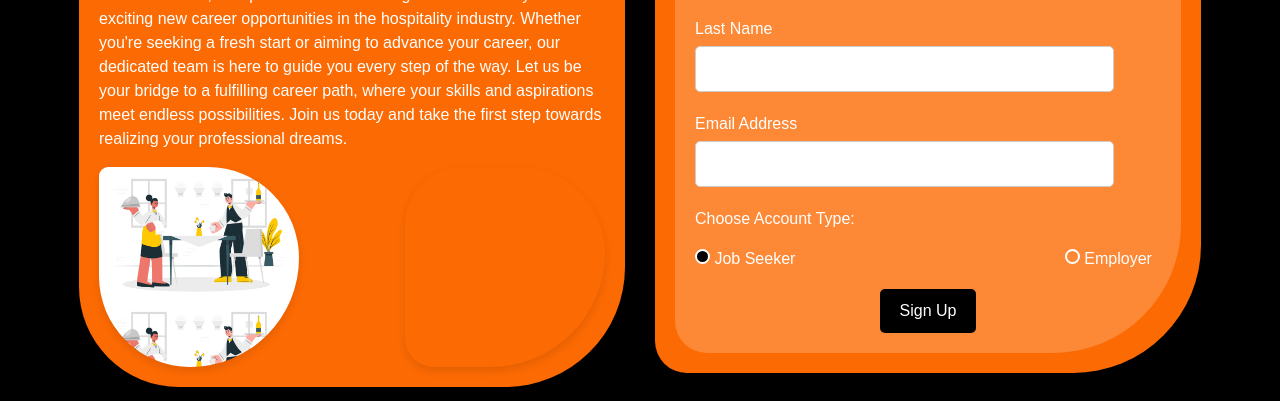
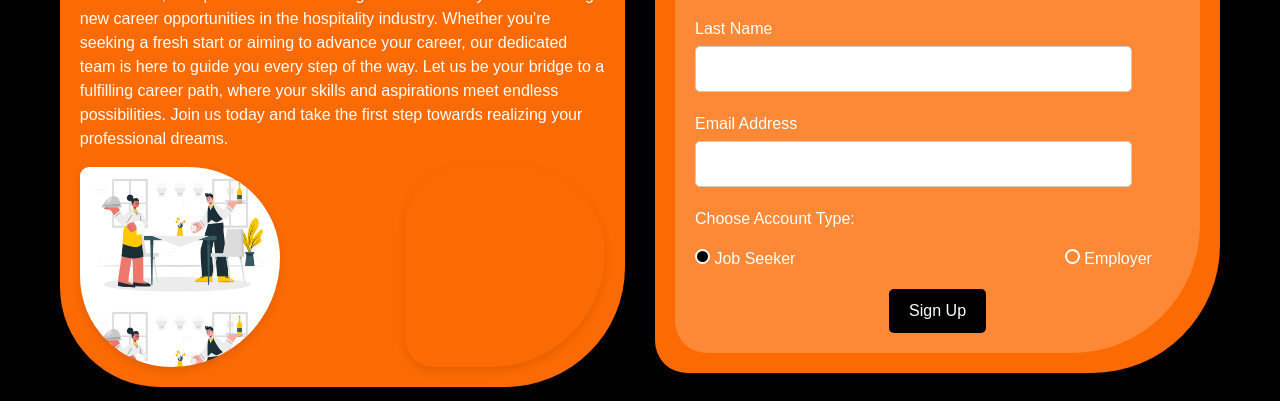
Before and after one commit to onlywairua/Service-Hub, a plain HTML site: page index.html in a window 1280 px wide. Shown: the part 263-664 px from the top of the page. Drawn offline with nearby package versions, Linux system fonts and the light colour scheme.

Commit message:
Update serviceHub.css

```diff
--- a/serviceHub.css
+++ b/serviceHub.css
@@ -51,7 +51,7 @@
         }
 
         .main-container {
-          width: 90%;
+          width: 93%;
           margin-top: 15px;
           margin-bottom: 15px;
         }
```
